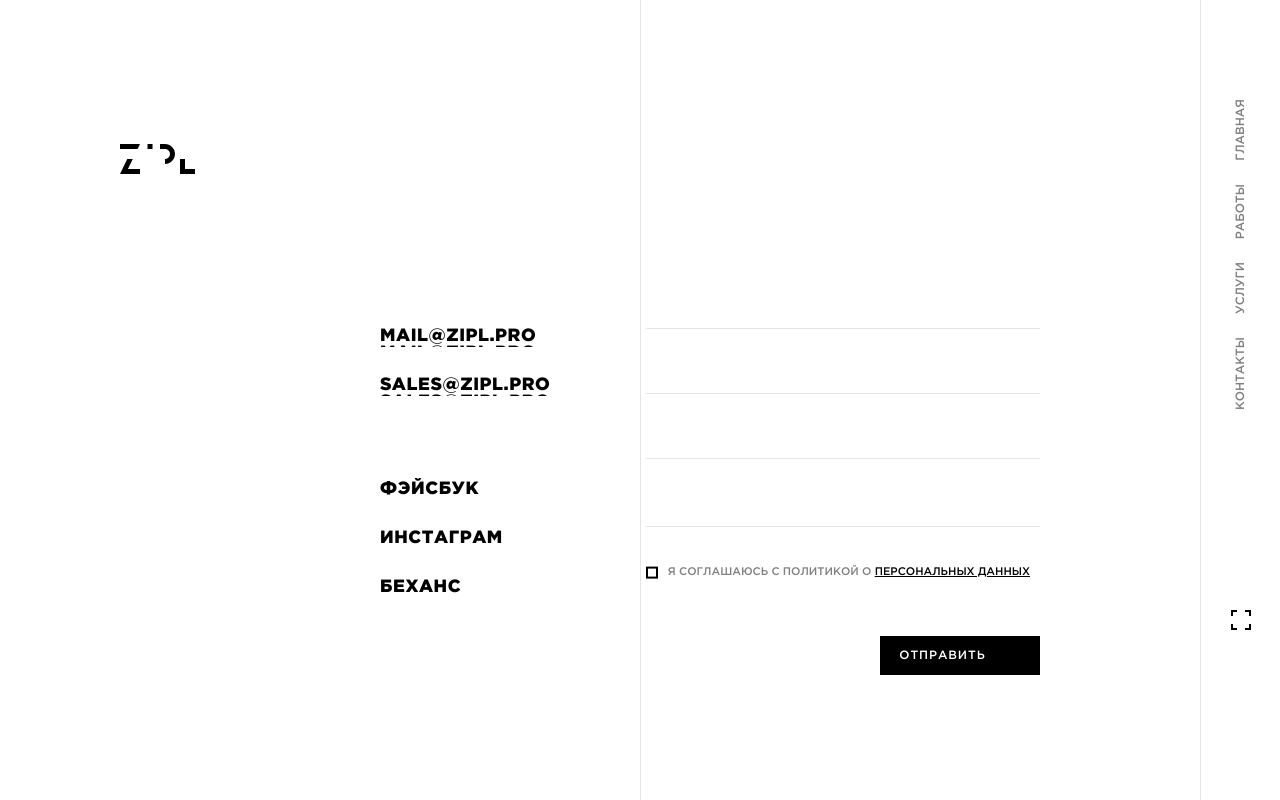
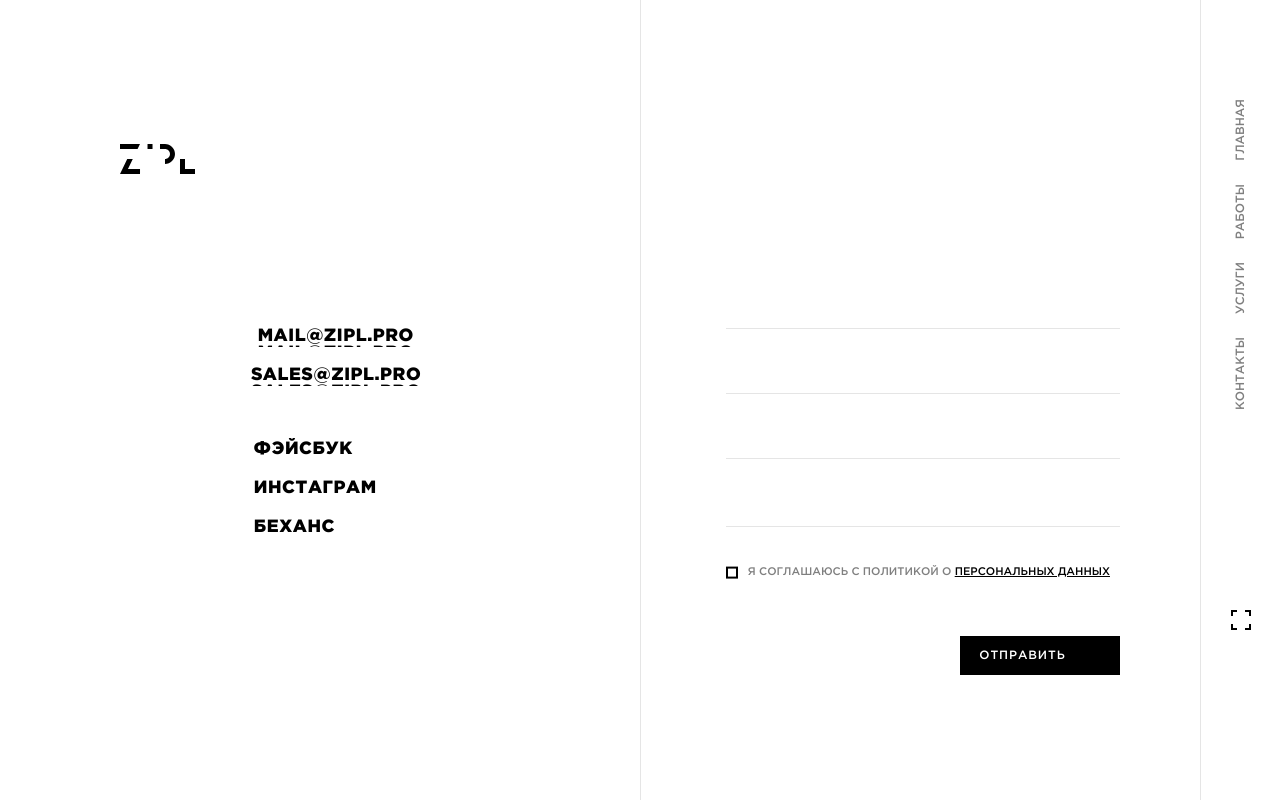
Before and after one commit to AnatolyKostarev/kojo, a React (Create React App) app: page /contacts in a window 1280 px wide. Built offline with nearby package versions, Linux system fonts and the light colour scheme.

Commit message:
Chnage style unit from px to vh, vw

```diff
--- a/src/components/contacts/Contacts.module.css
+++ b/src/components/contacts/Contacts.module.css
@@ -11,8 +11,8 @@
   }
 
   .container {
-    max-width: 1920px;
-    padding: 0 120px 0;
+    max-width: 100vw;
+    padding: 0 6.25vw;
     box-sizing: content-box;
   }
 
@@ -24,8 +24,9 @@
   .contacts__wraper_left {
     display: flex;
     flex-direction: column;
-    row-gap: 90px;
-    max-width: 860px;
+    row-gap: 7.5vh;
+    width: 50vw;
+    box-sizing: border-box;
   }
 
   .contacts__info,
@@ -33,7 +34,7 @@
     display: flex;
     flex-direction: column;
     justify-content: flex-start;
-    row-gap: 30px;
+    row-gap: 2.5vh;
   }
 
   .contacts__row {
@@ -71,7 +72,7 @@
 
   .contacts__row_top {
     display: flex;
-    column-gap: 160px;
+    column-gap: 8.33vw;
     position: relative;
     transition: 0.3s ease-in-out;
     overflow-y: hidden;
@@ -80,7 +81,7 @@
   }
 
   .contacts__label {
-    min-width: 100px;
+    min-width: 4.2vw;
     font-size: 1.35vh;
     text-align: left;
     text-transform: uppercase;
@@ -146,11 +147,11 @@
 
   .contacts__social {
     display: flex;
-    column-gap: 160px;
+    column-gap: 8.33vw;
   }
 
   .contacts__message {
-    margin-top: 50px;
+    margin-top: 22.35vh;
     font-size: 10px;
     line-height: 1.9vh;
     text-align: left;
@@ -159,12 +160,12 @@
 
   .contacts__wraper_right {
     position: relative;
-    padding-right: 120px;
+    padding-right: 6.25vw;
   }
 
   .contacts__text {
     position: absolute;
-    top: -205px;
+    top: -22.25vh;
     left: 0;
     max-width: 19.8vw;
     font-size: 1.4vh;
@@ -176,7 +177,7 @@
   .contacts__copyright {
     position: absolute;
     bottom: 0;
-    right: 120px;
+    right: 6.25vw;
     font-size: 10px;
     line-height: 8px;
     text-transform: uppercase;
```
